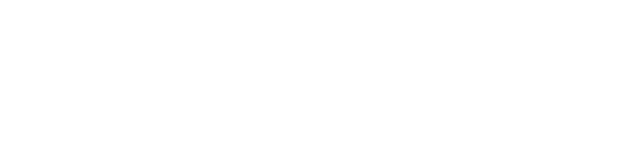
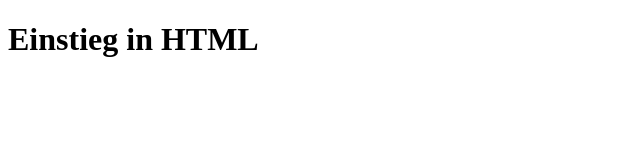
Before and after one commit to micsa/test-site, a plain HTML site: page index.html in a window 1280 px wide. Shown: the whole page, without its empty margins (0-640 px from the left). Drawn offline with Linux system fonts and the light colour scheme.

Commit message:
Update index.html

```diff
--- a/index.html
+++ b/index.html
@@ -10,5 +10,6 @@
     <script>
       alert("Gehackt!")
     </script>
+    <h1>Einstieg in HTML</h1>
 </body>
 </html>
```
